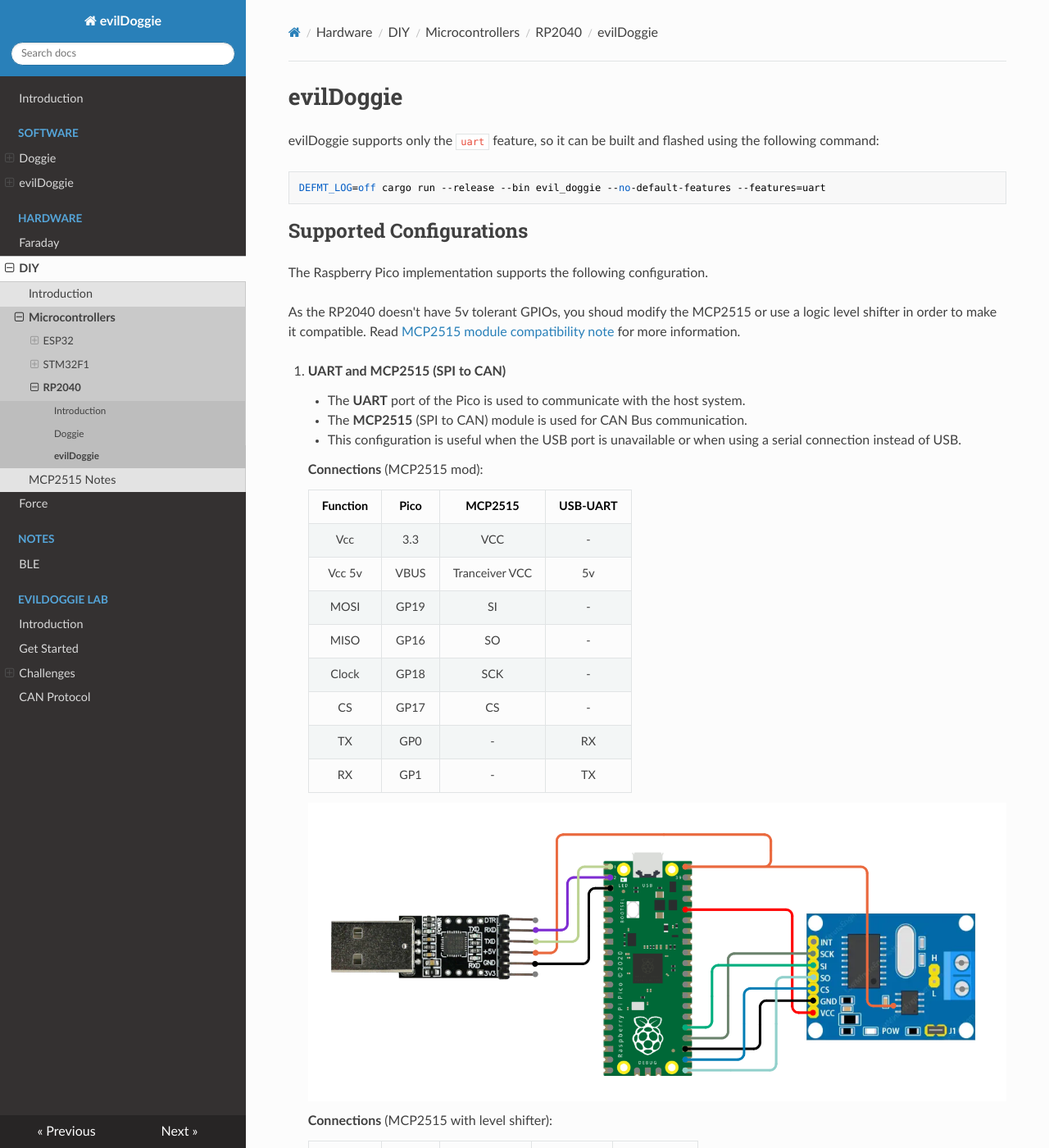
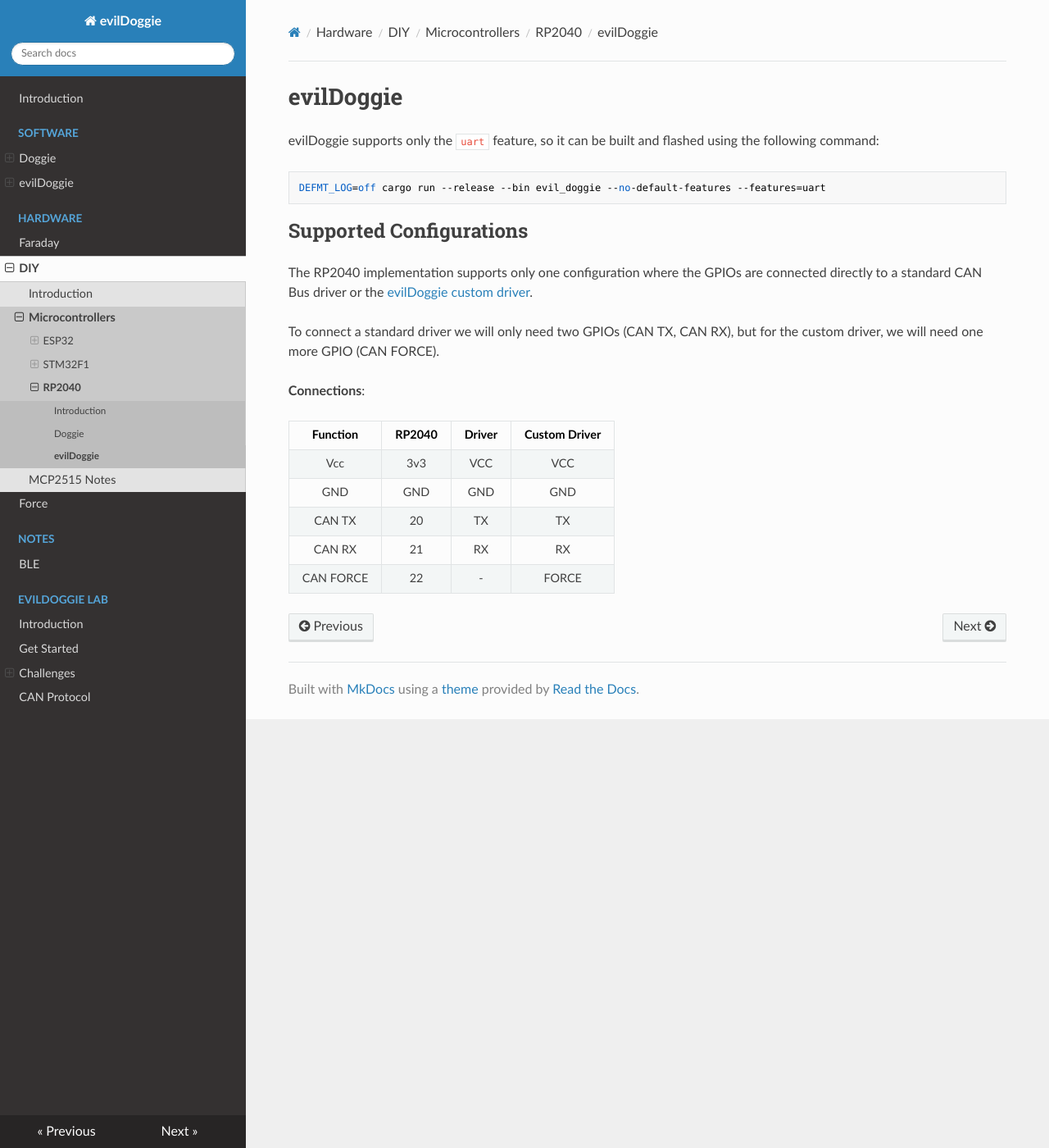
Before and after one commit to infobyte/doggie, an MkDocs documentation site: the page built from docs/hardware/diy/rp/evil_doggie.md, in a window 1280 px wide and 1400 px high. Shown: the whole window at 82% size. Built offline with MkDocs 1.6.1, drawn with Linux system fonts in a browser that asks for light colours; nearby versions of some CDN libraries; some of the changed text lies outside the part shown.

Commit message:
[docs] Fix RP2040 evil_doggie

````diff
--- a/docs/hardware/diy/rp/evil_doggie.md
+++ b/docs/hardware/diy/rp/evil_doggie.md
@@ -7,43 +7,16 @@
 ```
 
 ## **Supported Configurations**
-The Raspberry Pico implementation supports the following configuration.
+The RP2040 implementation supports only one configuration where the GPIOs are connected directly to a standard CAN Bus driver or the [evilDoggie custom driver](../../force.md).
 
-As the RP2040 doesn't have 5v tolerant GPIOs, you shoud modify the MCP2515 or use a logic level shifter in order to make it compatible. Read [MCP2515 module compatibility note](../mcp.md) for more information.
+To connect a standard driver we will only need two GPIOs (CAN TX, CAN RX), but for the custom driver, we will need one more GPIO (CAN FORCE).
 
-1. **UART and MCP2515 (SPI to CAN)**
-    - The **UART** port of the Pico is used to communicate with the host system.
-    - The **MCP2515** (SPI to CAN) module is used for CAN Bus communication.
-    - This configuration is useful when the USB port is unavailable or when using a serial connection instead of USB.
+__Connections__:
 
-    __Connections__ (MCP2515 mod):
-
-    | Function |   Pico   |    MCP2515     | USB-UART |
-    | :------: | :------: | :------------: | :------: |
-    |   Vcc    |   3.3    |       VCC      |    -     |
-    |   Vcc 5v |   VBUS   | Tranceiver VCC |    5v    |
-    |   MOSI   |   GP19   |       SI       |    -     |
-    |   MISO   |   GP16   |       SO       |    -     |
-    |   Clock  |   GP18   |       SCK      |    -     |
-    |   CS     |   GP17   |       CS       |    -     |
-    |   TX     |   GP0    |        -       |    RX    |
-    |   RX     |   GP1    |        -       |    TX    |
-
-    ![alt text](../../../res/pico_mcp_mod_uart.png)
-
-
-    __Connections__ (MCP2515 with level shifter):
-
-    | Function |   Pico   | Level Shifter | MCP2515 | USB-UART |
-    | :------: | :------: | :-----------: | :-----: | :------: |
-    |   Vcc    |   VBUS   |               |    VCC  |   GND    |
-    |   GND    |   GND    |               |    GND  |    -     |
-    |   MOSI   |   GP19   | <-----------> |    SI   |    -     |
-    |   MISO   |   GP16   | <-----------> |    SO   |    -     |
-    |   Clock  |   GP18   | <-----------> |    SCK  |    -     |
-    |   CS     |   GP17   | <-----------> |    CS   |    -     |
-    |   TX     |   GP0    |               |    -    |    RX    |
-    |   RX     |   GP1    |               |    -    |    TX    |
-
-
-    ![alt text](../../../res/pico_mcp_ls_uart.png)
+| Function  | RP2040 |   Driver   | Custom Driver |
+| :-------: | :----: |:--------: | :-----------: |
+| Vcc       |  3v3   |    VCC     |      VCC      |
+| GND       |  GND   |    GND     |      GND      |
+| CAN TX    |   20   |    TX      |      TX       |
+| CAN RX    |   21   |    RX      |      RX       |
+| CAN FORCE |   22   |    -       |     FORCE     |
````
